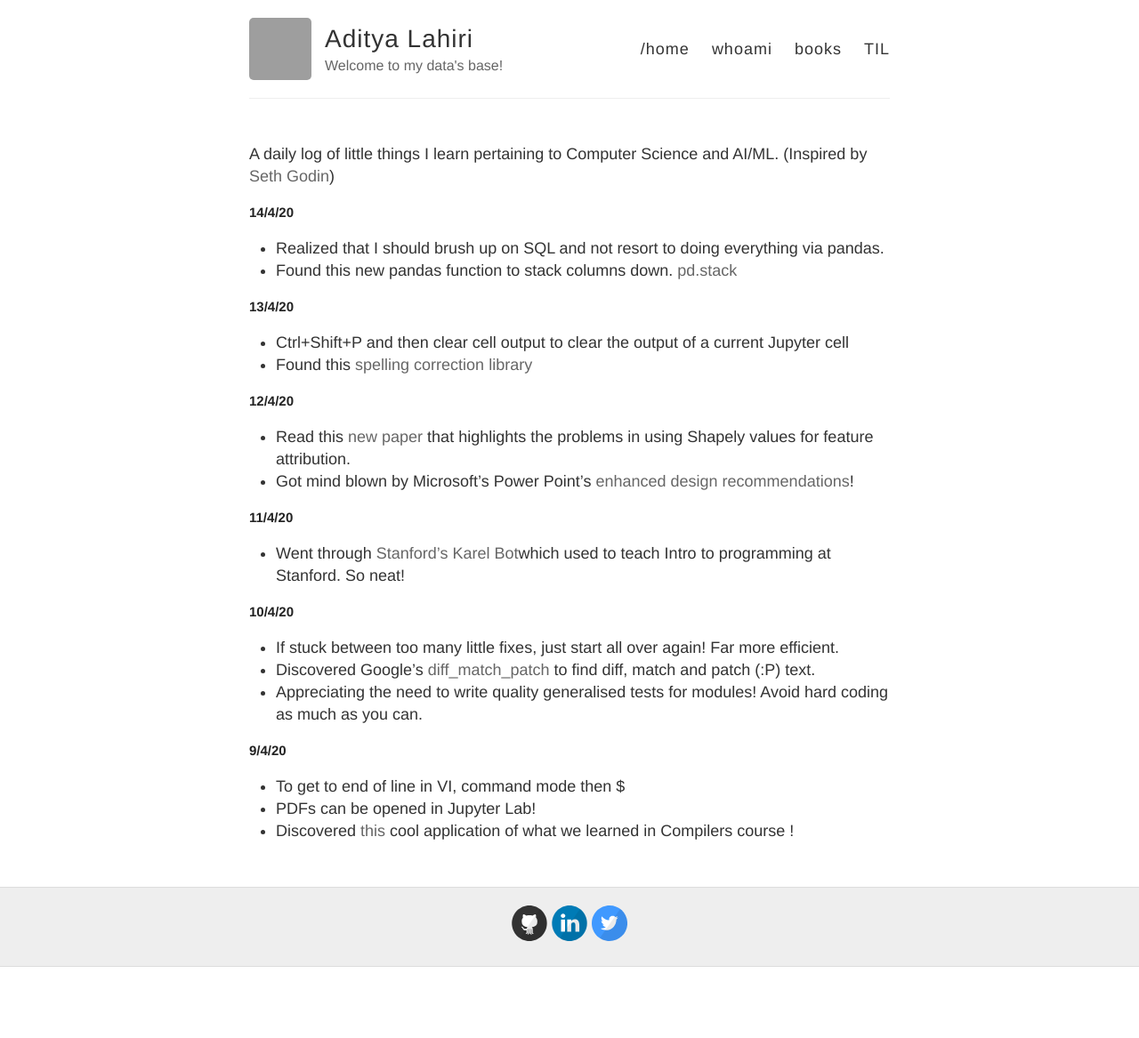
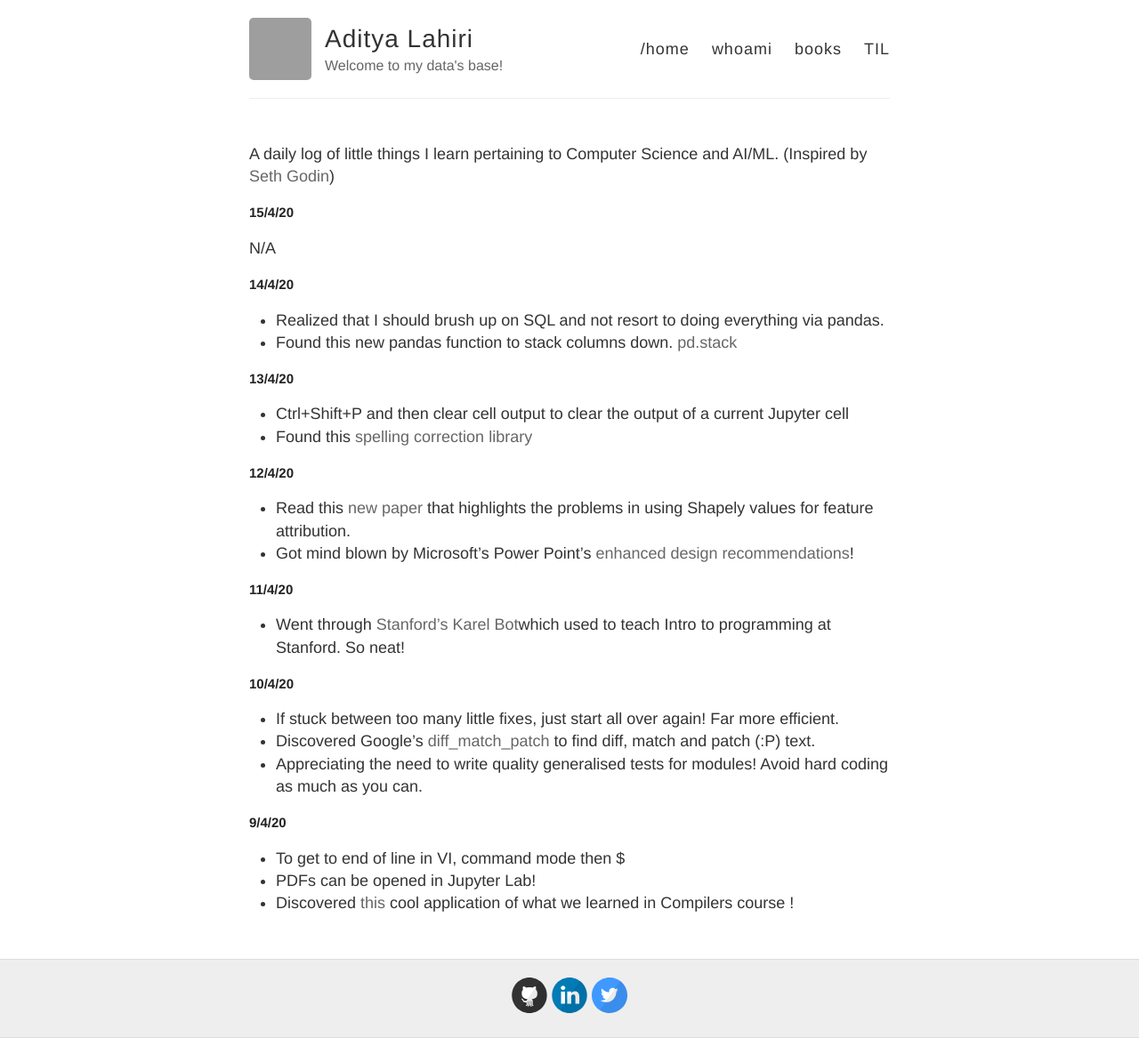
Before and after one commit to adityalahiri/adityalahiri.github.io, a Jekyll site: the page built from TIL.md, in a window 1280 px wide. Shown: the whole page at 89% size. Built offline with Jekyll 4.4.1, drawn with Linux system fonts in a browser that asks for light colours; our own code applies the rules of GitHub Pages for plain Markdown files; before the commit the page ends 1087 px from its top, so only the background shows below that; grey boxes are pictures that could not be loaded.

Commit message:
Update form 15/4/20

```diff
--- a/TIL.md
+++ b/TIL.md
@@ -1,5 +1,9 @@
 A daily log of little things I learn pertaining to Computer Science and AI/ML.
 (Inspired by [Seth Godin](https://seths.blog/))
+
+## 15/4/20
+
+N/A
 
 ## 14/4/20
 
```
